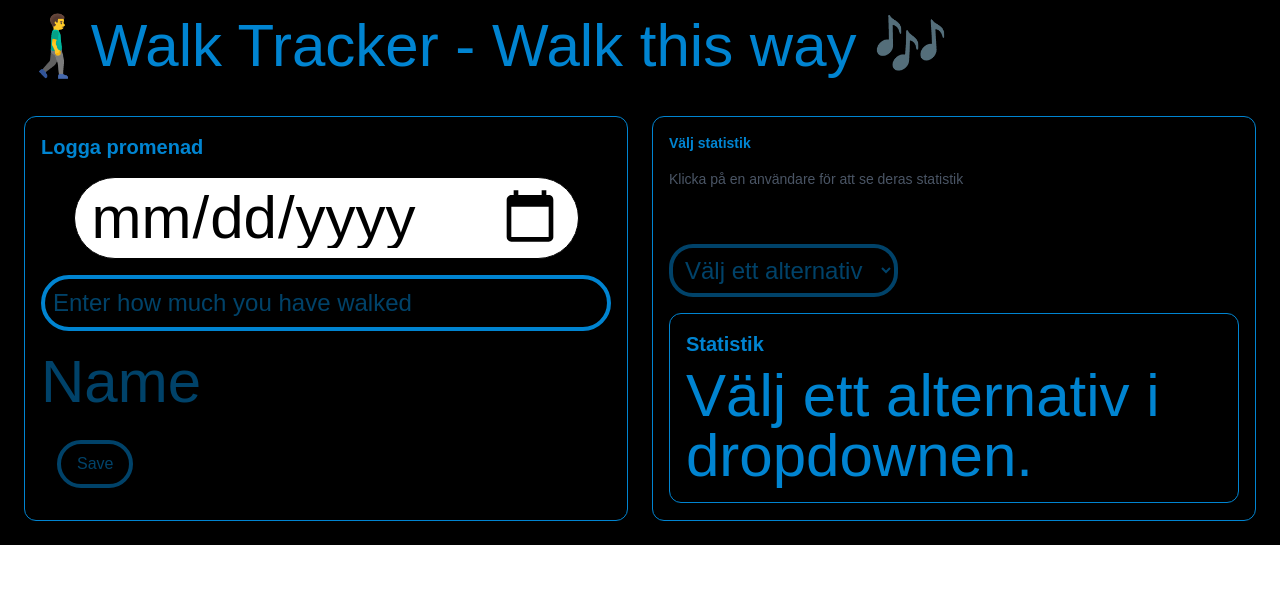
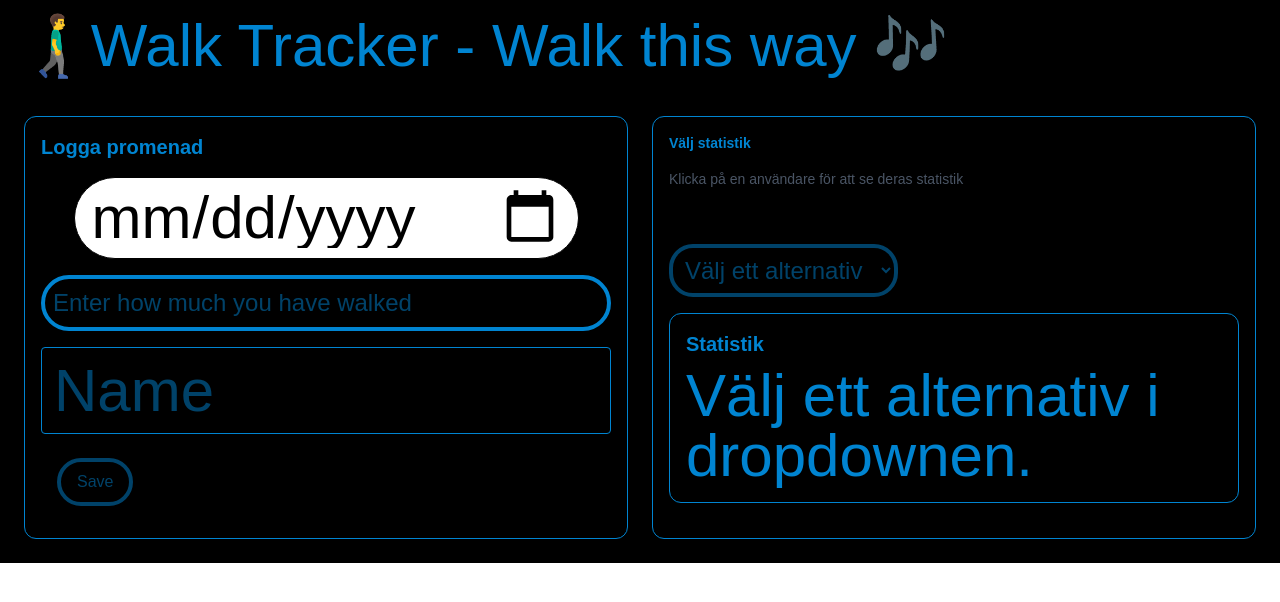
Before and after one commit to Zipelas/cypress-intro, a Next.js app: page / in a window 1280 px wide. Shown: the top 602 px of the page. Built offline with nearby package versions, Linux system fonts and the light colour scheme; no server answers; the database is empty.

Commit message:
added data-cy & className

```diff
--- a/app/ui/user.tsx
+++ b/app/ui/user.tsx
@@ -1,4 +1,4 @@
-"use client"
+'use client';
 
 interface UserProps {
   value: string;
@@ -9,12 +9,14 @@ export default function User({ value, onChange }: UserProps) {
   return (
     <div>
       <input
+        data-cy='user-input'
+        className='w-full px-3 py-2 border rounded'
         placeholder='Name'
         type='text'
         id='username'
         name='username'
         value={value}
-        onChange={e => onChange(e.target.value)}
+        onChange={(e) => onChange(e.target.value)}
       />
     </div>
   );
```
